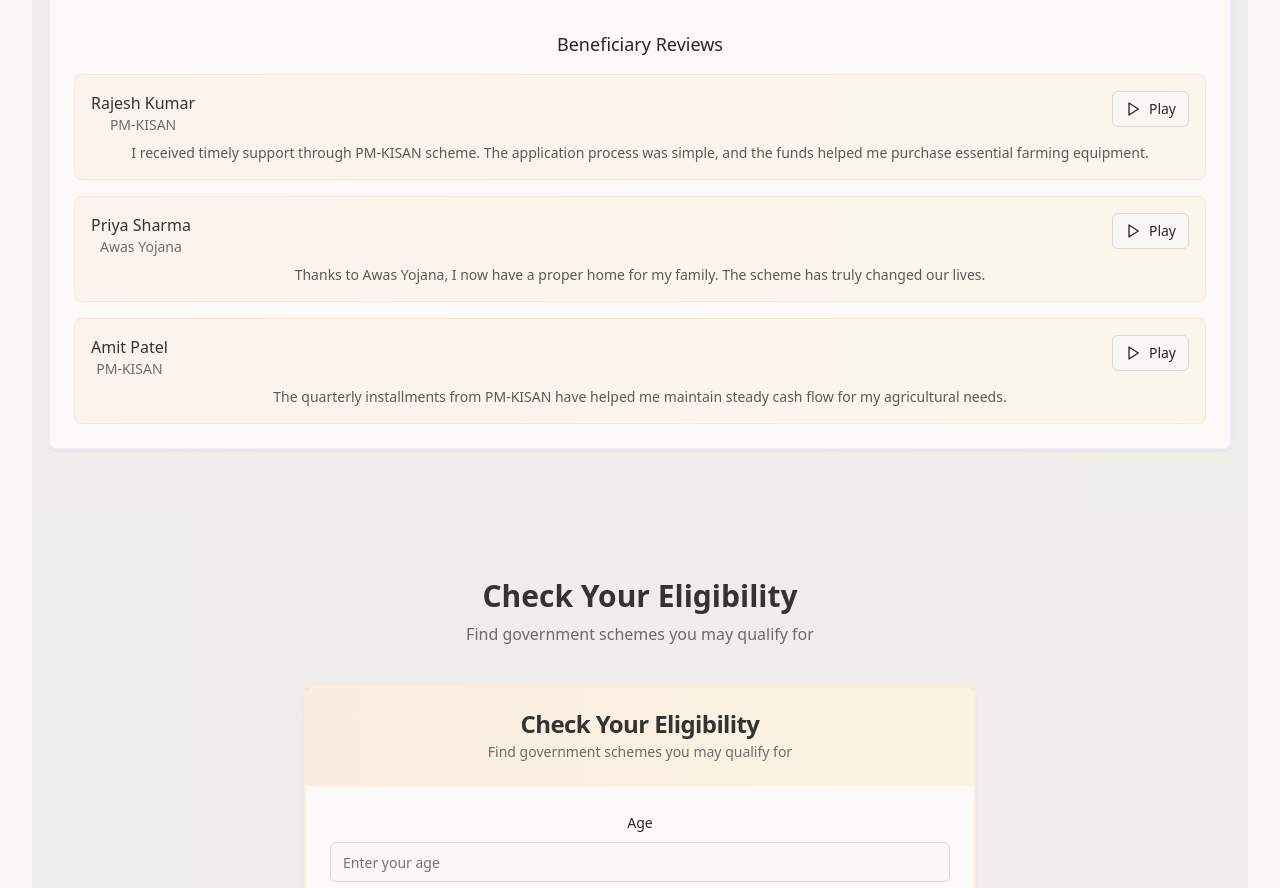
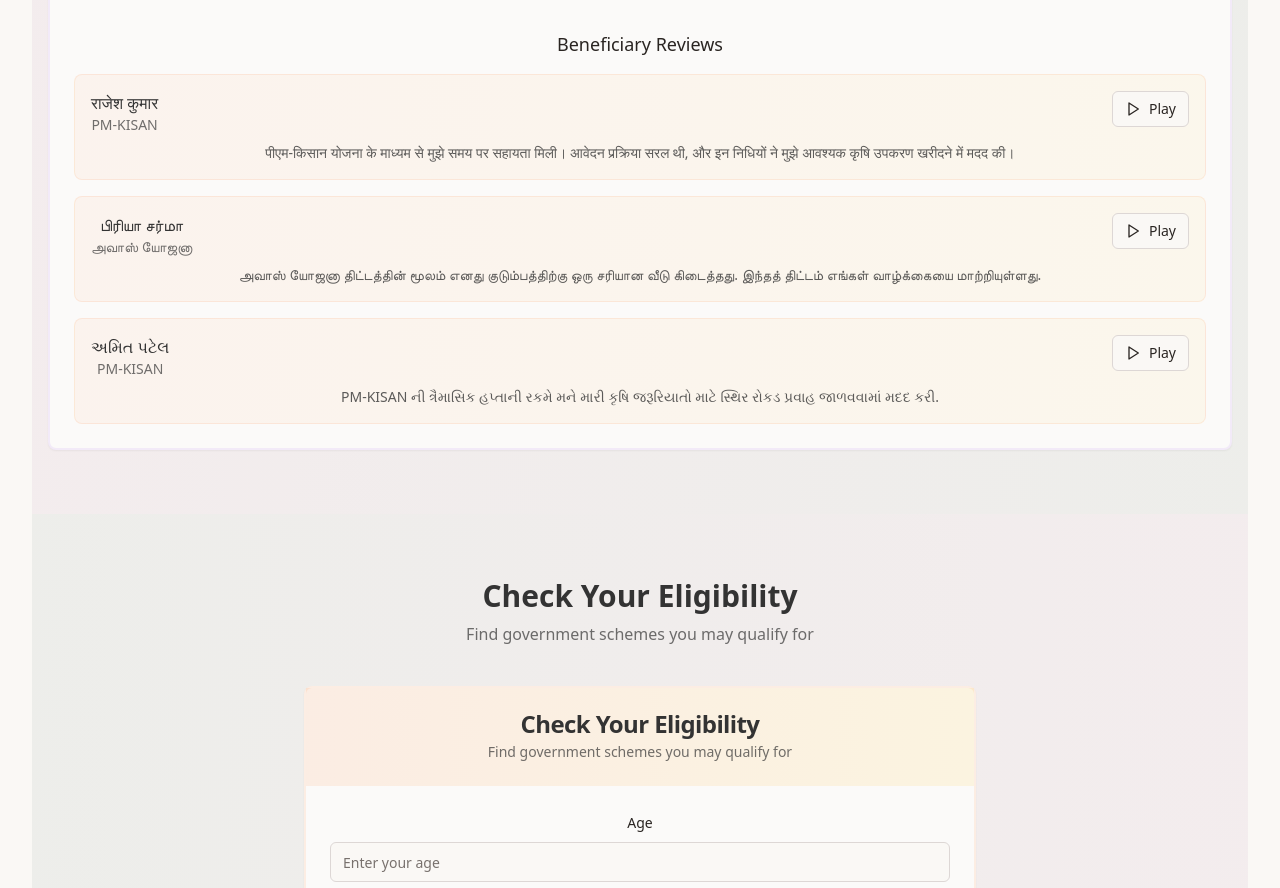
Before and after one commit to yeshkochar/suno-jaano-sahayak-seva-27, a React (Vite) app: page / in a window 1280 px wide. Shown: the part 2331-3219 px from the top of the page. Built offline with nearby package versions, Linux system fonts and the light colour scheme.

Commit message:
Fix: Change voice review languages
Change the languages of the voice reviews to Hindi, Tamil, and Gujarati.

```diff
--- a/src/components/SchemeTimeline.tsx
+++ b/src/components/SchemeTimeline.tsx
@@ -72,23 +72,23 @@ const sampleTimelines: SchemeTimeline[] = [
 const sampleVoiceReviews: VoiceReview[] = [
   {
     id: "review-1",
-    userName: "Rajesh Kumar",
+    userName: "राजेश कुमार",
     schemeName: "PM-KISAN",
-    reviewText: "I received timely support through PM-KISAN scheme. The application process was simple, and the funds helped me purchase essential farming equipment.",
+    reviewText: "पीएम-किसान योजना के माध्यम से मुझे समय पर सहायता मिली। आवेदन प्रक्रिया सरल थी, और इन निधियों ने मुझे आवश्यक कृषि उपकरण खरीदने में मदद की।",
     language: "hi-IN"
   },
   {
     id: "review-2",
-    userName: "Priya Sharma",
-    schemeName: "Awas Yojana",
-    reviewText: "Thanks to Awas Yojana, I now have a proper home for my family. The scheme has truly changed our lives.",
-    language: "en-IN"
+    userName: "பிரியா சர்மா",
+    schemeName: "அவாஸ் யோஜனா",
+    reviewText: "அவாஸ் யோஜனா திட்டத்தின் மூலம் எனது குடும்பத்திற்கு ஒரு சரியான வீடு கிடைத்தது. இந்தத் திட்டம் எங்கள் வாழ்க்கையை மாற்றியுள்ளது.",
+    language: "ta-IN"
   },
   {
     id: "review-3",
-    userName: "Amit Patel",
+    userName: "અમિત પટેલ",
     schemeName: "PM-KISAN",
-    reviewText: "The quarterly installments from PM-KISAN have helped me maintain steady cash flow for my agricultural needs.",
+    reviewText: "PM-KISAN ની ત્રૈમાસિક હપ્તાની રકમે મને મારી કૃષિ જરૂરિયાતો માટે સ્થિર રોકડ પ્રવાહ જાળવવામાં મદદ કરી.",
     language: "gu-IN"
   }
 ];
```
